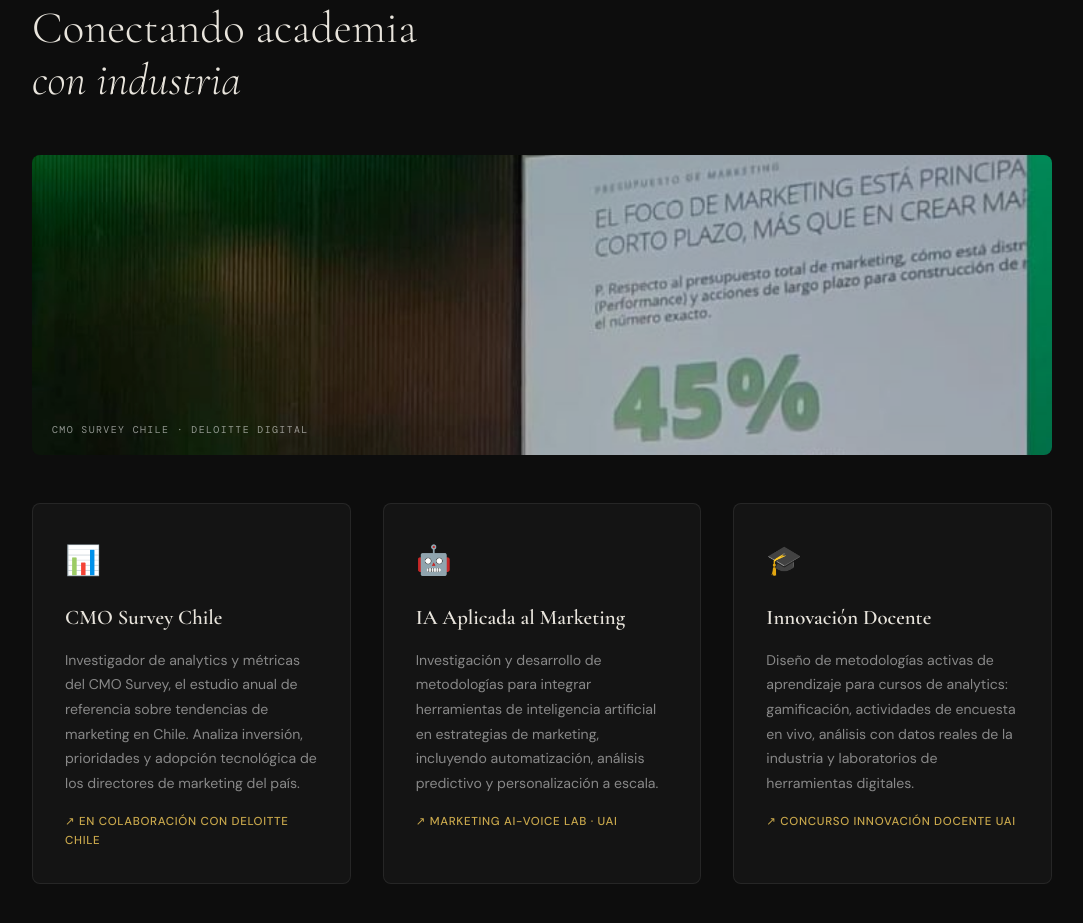
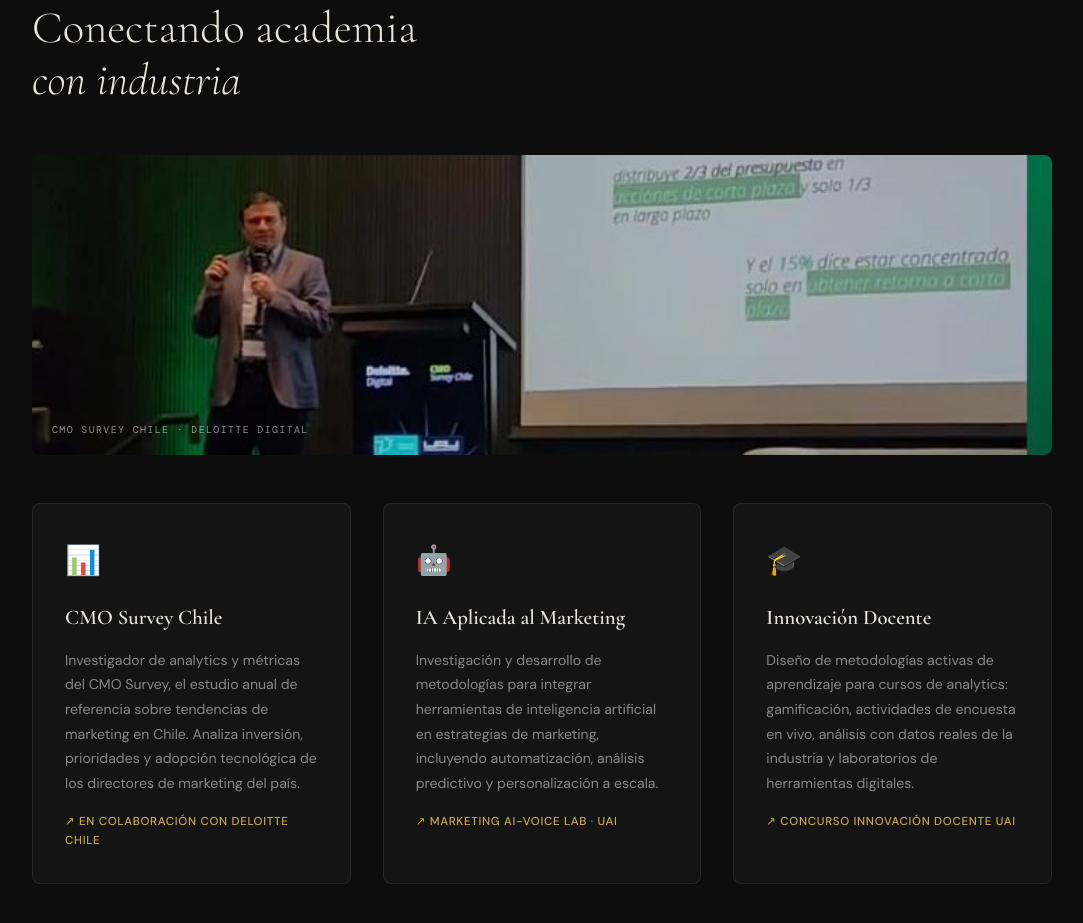
Before and after one commit to pcastrog-test/patriciocastro.cl, a plain HTML site: page index.html in a window 1280 px wide. Shown: the part 3675-4598 px from the top of the page, without its empty margins (98-1181 px from the left). Drawn offline with nearby package versions, Linux system fonts and the light colour scheme.

Commit message:
Update index.html

```diff
--- a/index.html
+++ b/index.html
@@ -461,7 +461,7 @@
       <div class="section-label">Investigación & Práctica</div>
       <h2>Conectando academia<br><em>con industria</em></h2>
       <div class="section-photo reveal">
-        <img src="foto-investigacion.jpg" alt="Patricio Castro presentando CMO Survey Chile con Deloitte" style="object-position: center 20%;" />
+        <img src="foto-investigacion.jpg" alt="Patricio Castro presentando CMO Survey Chile con Deloitte" style="object-position: left 75%;" />
         <span class="section-photo-caption">CMO Survey Chile · Deloitte Digital</span>
       </div>
       <div class="research-grid">
```
